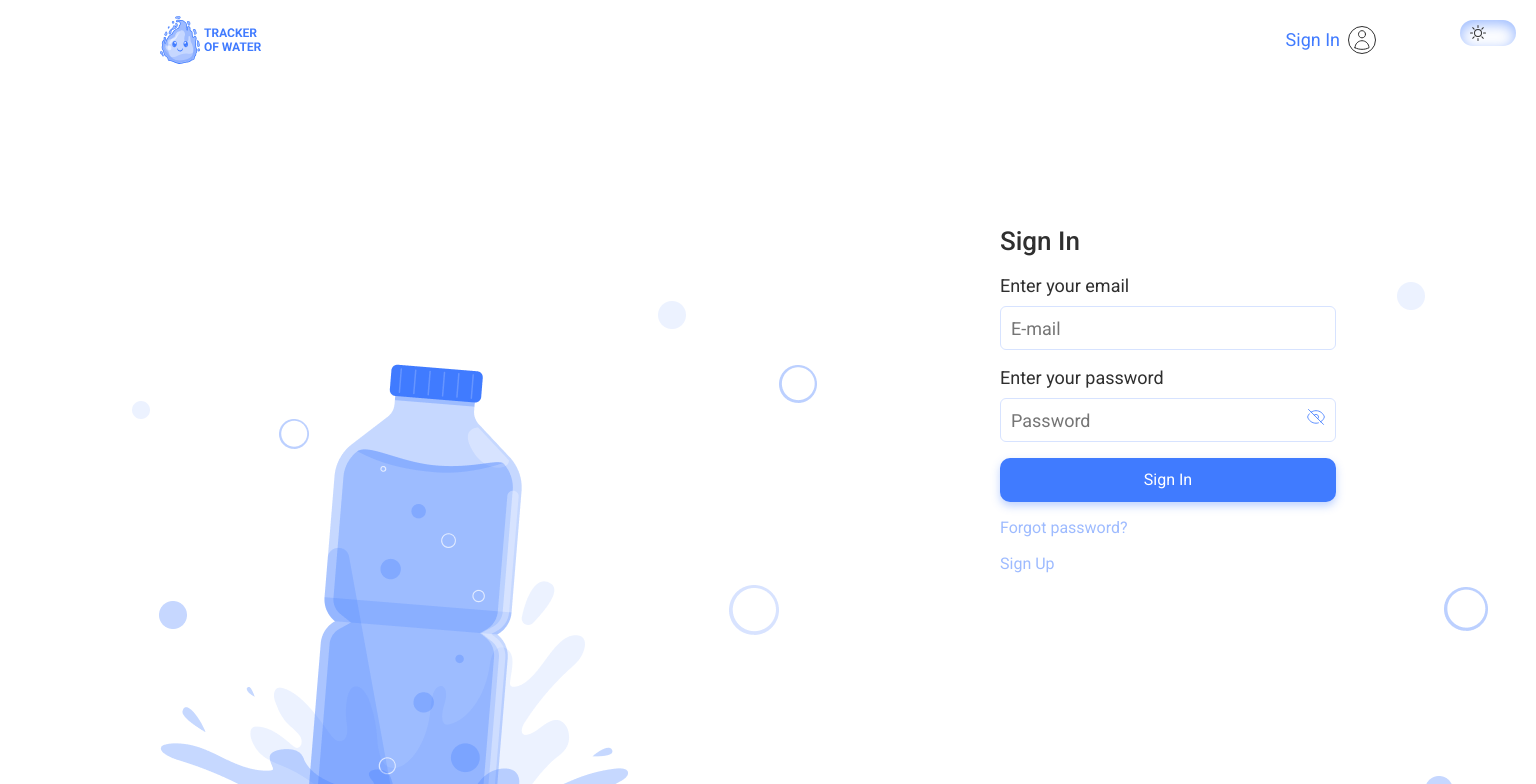
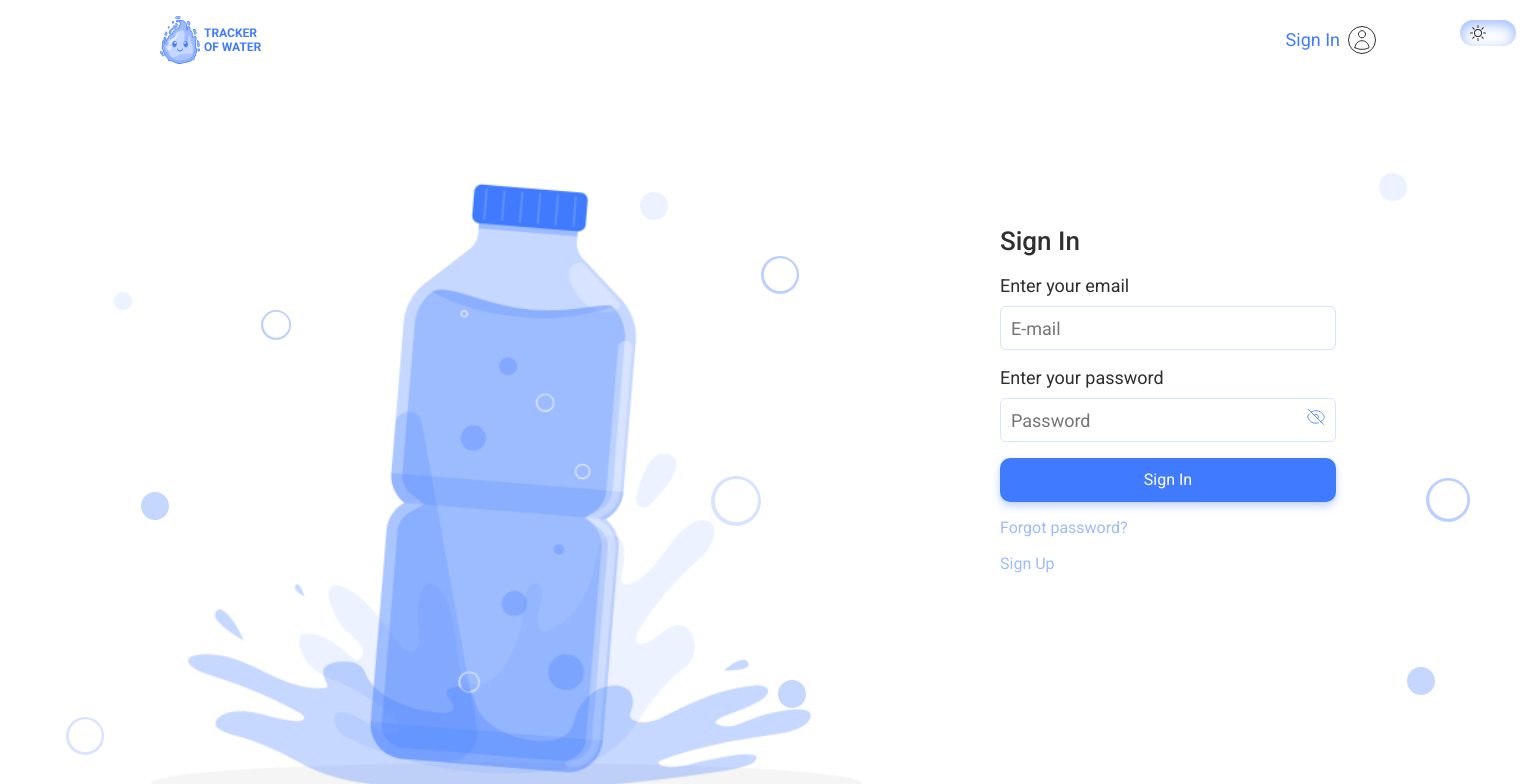
Before and after one commit to OlenaShatalova/team-03-water-tracker-frontend, a React (Vite) app: page /signin in a window 1536 px wide. Shown: the top 784 px of the page. Built offline with nearby package versions, Linux system fonts and the light colour scheme.

Commit message:
background to sign

```diff
--- a/src/index.css
+++ b/src/index.css
@@ -74,30 +74,32 @@ button {
 
 .signInUpPages {
   min-height: 100vh;
-  background: var(--bg-bottle-mobile-home) no-repeat bottom 40px left,
-    var(--bg-image-mobile-home) no-repeat bottom right 20px;
-  background-size: auto;
+  background: var(--bg-bottle-mobile-home) no-repeat top 420px center/ 280px
+      210px,
+    var(--bg-image-mobile-home) no-repeat top 55px right/ 320px 844px;
+  /* background-size: auto; */
 
   padding-top: 24px;
-  padding-bottom: 296px;
+  /* padding-bottom: 296px; */
   text-align: start;
 }
 
 @media screen and (min-width: 768px) {
   .signInUpPages {
-    background: var(--bg-bottle-tablet-home) no-repeat bottom right,
-      var(--bg-image-tablet-home) no-repeat bottom left;
+    background: var(--bg-bottle-tablet-home) no-repeat center right -90px / 736px
+        548px,
+      var(--bg-image-tablet-home) no-repeat bottom -33px left / 768px 680px;
     padding-top: 40px;
-    padding-bottom: 248px;
+    /* padding-bottom: 248px; */
   }
 }
 
 @media screen and (min-width: 1440px) {
   .signInUpPages {
-    background: var(--bg-bottle-desktop-home) no-repeat bottom left,
-      var(--bg-image-desktop-home) no-repeat bottom right;
+    background: var(--bg-bottle-desktop-home) no-repeat center left/ 916px 680px,
+      var(--bg-image-desktop-home) no-repeat center;
     padding-top: 162px;
-    padding-bottom: 266px;
+    /* padding-bottom: 170px; */
     padding-left: 840px;
   }
 }
--- a/src/pages/SignupPage/SignupPage.jsx
+++ b/src/pages/SignupPage/SignupPage.jsx
@@ -58,9 +58,9 @@ const SignupPage = () => {
       .finally(() => formActions.setSubmitting(false));
   };
   return (
-    <main>
-      <Container className={css.mycontainer}>
-        <div className={css.background}>
+    <main className="signInUpPages">
+      <Container>
+        <div>
           <AuthForm
             title={'Sign Up'}
             initialValues={{ email: '', password: '', repeatPassword: '' }}
```
